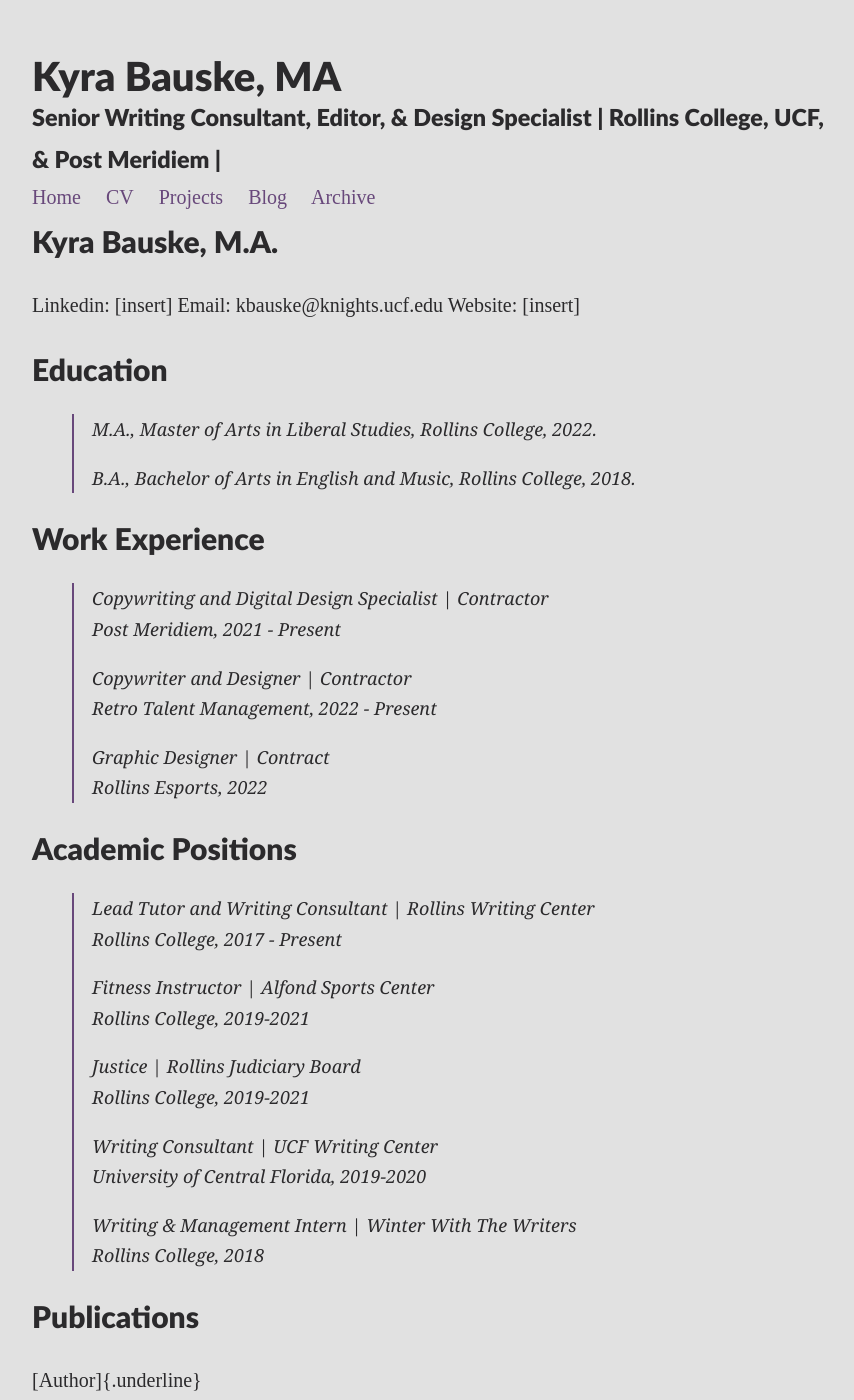
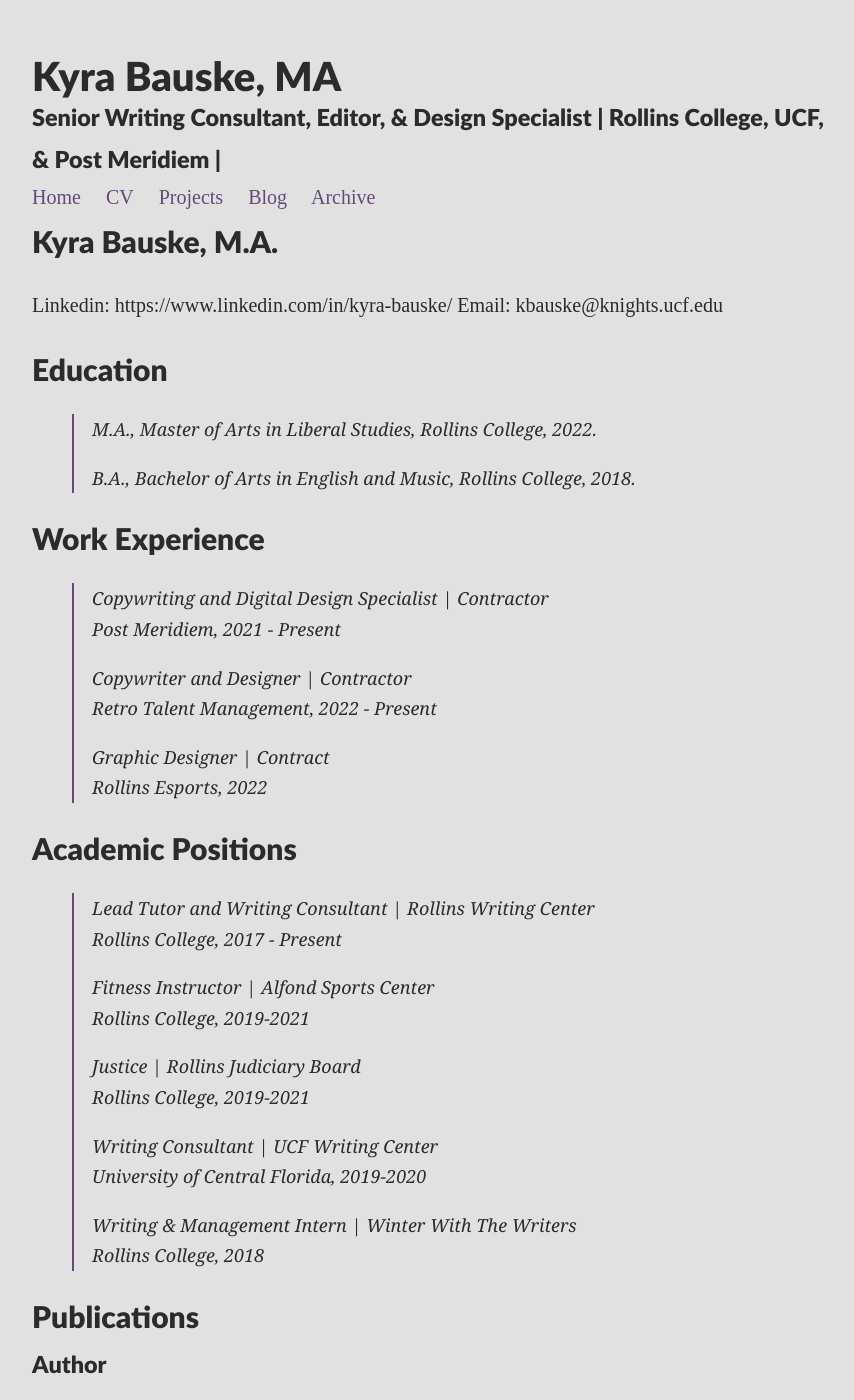
Before and after one commit to TK01079/GradPortfolioDemo, a Jekyll site: the page built from BauskeCV.md, in a window 1280 px wide and 1400 px high. Shown: the whole window, without its empty margins (208-1062 px from the left). Built offline with Jekyll 4.4.1, drawn with Linux system fonts in a browser that asks for light colours; nearby versions of some CDN libraries; some of the changed text lies outside the part shown.

Commit message:
cv update to format

```diff
--- a/BauskeCV.md
+++ b/BauskeCV.md
@@ -7,7 +7,7 @@
 
 # Kyra Bauske, M.A.
 
-Linkedin: \[insert\] Email: kbauske@knights.ucf.edu Website: \[insert\]
+Linkedin: https://www.linkedin.com/in/kyra-bauske/  Email: kbauske@knights.ucf.edu
 
 ## Education
 
@@ -45,7 +45,7 @@
 
 ## Publications
 
-[Author]{.underline}
+### Author
 
 > Bauske, K. \"[A Step-by-Step Guide to Writing
 > Introductions](https://www.rollins.edu/library/twc/intros-step-by-step.pdf)\"
@@ -79,7 +79,7 @@
 > Process\"](https://www.rollins.edu/library/twc/understanding-the-writing-process.pdf)
 > *Rollins Writing Center,* Rollins College, 2021.
 >
-> [Editor]{.underline}
+> ### Editor
 >
 > Olin Library. \"Celebration of Faculty Scholarship 2021\" Walton,
 > Rachel and Kyra Bauske eds. Rollins Scholarship OnlineRollins College,
```
